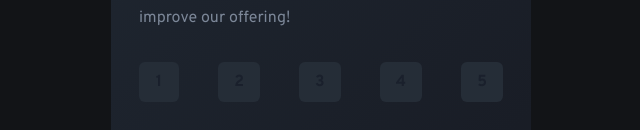
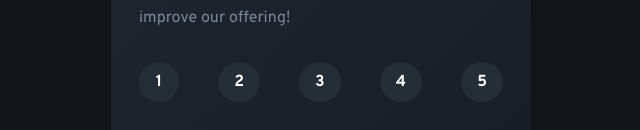
Before and after one commit to Diop-Nikuze/Interactive-Rating-Component, a React (Create React App) app: page / in a window 1280 px wide. Shown: the part 376-506 px from the top of the page, without its empty margins (319-959 px from the left). Built offline with nearby package versions, Linux system fonts and the light colour scheme; the HTML template or start-up script is replaced by a standard one.

Commit message:
try to fix button issues

```diff
--- a/src/Stars.js
+++ b/src/Stars.js
@@ -35,15 +35,12 @@ const Stars = ({ onSubmitPress, setRating }) => {
             onClick={(e) => onButtonPress(e, i)}
             value={star}
             lineHeight="0"
-            // display="flex"
-            // alignItems="centrer"
-            // _focus={{ outline: "none" }}
-            // _hover={{ backgroundColor: "hsl(217, 12%, 63%)" }}
-            // borderRadius="100%"
-            // p={{ base: "1.3rem", md: "1.7rem" }}
+            _focus={{ outline: "none" }}
+            _hover={{ backgroundColor: "hsl(217, 12%, 63%)" }}
+            borderRadius="100%"
             // w="2.3rem"
             // h="20px"
-            // color="white"
+            color="white"
           >
             {star}
           </Button>
```
